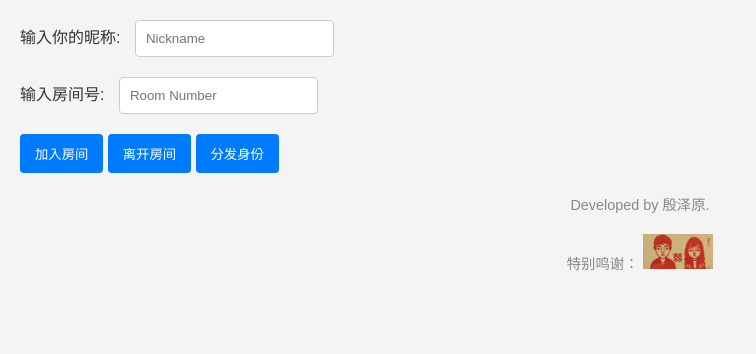
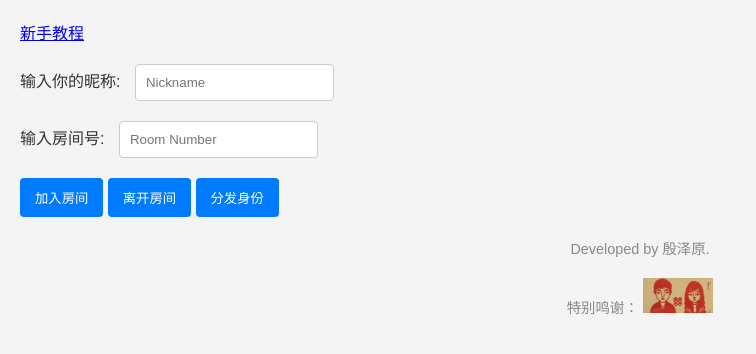
Before and after one commit to xiaolaoying/Avalon, a website: page public/index.html in a window 1280 px wide. Shown: the whole page, without its empty margins (0-756 px from the left). Drawn offline with nearby package versions, Linux system fonts and the light colour scheme; no server answers.

Commit message:
Add tutorial link (#2)

```diff
--- a/public/css/style.css
+++ b/public/css/style.css
@@ -56,3 +56,12 @@ label {
     color: #888;
     margin-top: 20px;
 }
+
+.tutorial-link {
+    margin-bottom: 20px;
+    display: block;
+}
+
+#playerList {
+    margin-top: 20px;
+}
--- a/public/index.html
+++ b/public/index.html
@@ -10,6 +10,9 @@
 </head>
 
 <body>
+    <!-- 新手教程 -->
+    <a class="tutorial-link" href="https://www.bilibili.com/video/BV1Ym4y1Q7Gq" target="_blank" rel="noopener noreferrer">新手教程</a>
+
     <!-- 输入昵称的部分 -->
     <div>
         <label for="playerNameInput">输入你的昵称:</label>
@@ -65,7 +68,7 @@
 
     <!-- 开发者信息 -->
     <p class="developer-info">Developed by 殷泽原.</p>
-    <p class="developer-info">特别鸣谢： <img src="/images/grate_thanks.jpg" alt="wht" height="35px"> </p>
+    <p class="developer-info">特别鸣谢： <img src="images/grate_thanks.jpg" alt="wht" height="35px"> </p>
     <!-- 引入你的JS脚本，确保在<body>标签的最后引入，这样在脚本执行时HTML元素已经加载完成 -->
     <script src="/socket.io/socket.io.js"></script>
     <script src="/js/client.js"></script>
--- a/server/server.js
+++ b/server/server.js
@@ -40,7 +40,7 @@ const io = require('socket.io')(server, {
         });
     },
     cors: {
-        //origin: "https://zlzai.xyz",
+        origin: "https://zlzai.xyz",
         methods: ["GET", "POST"]
     }
 });
```
